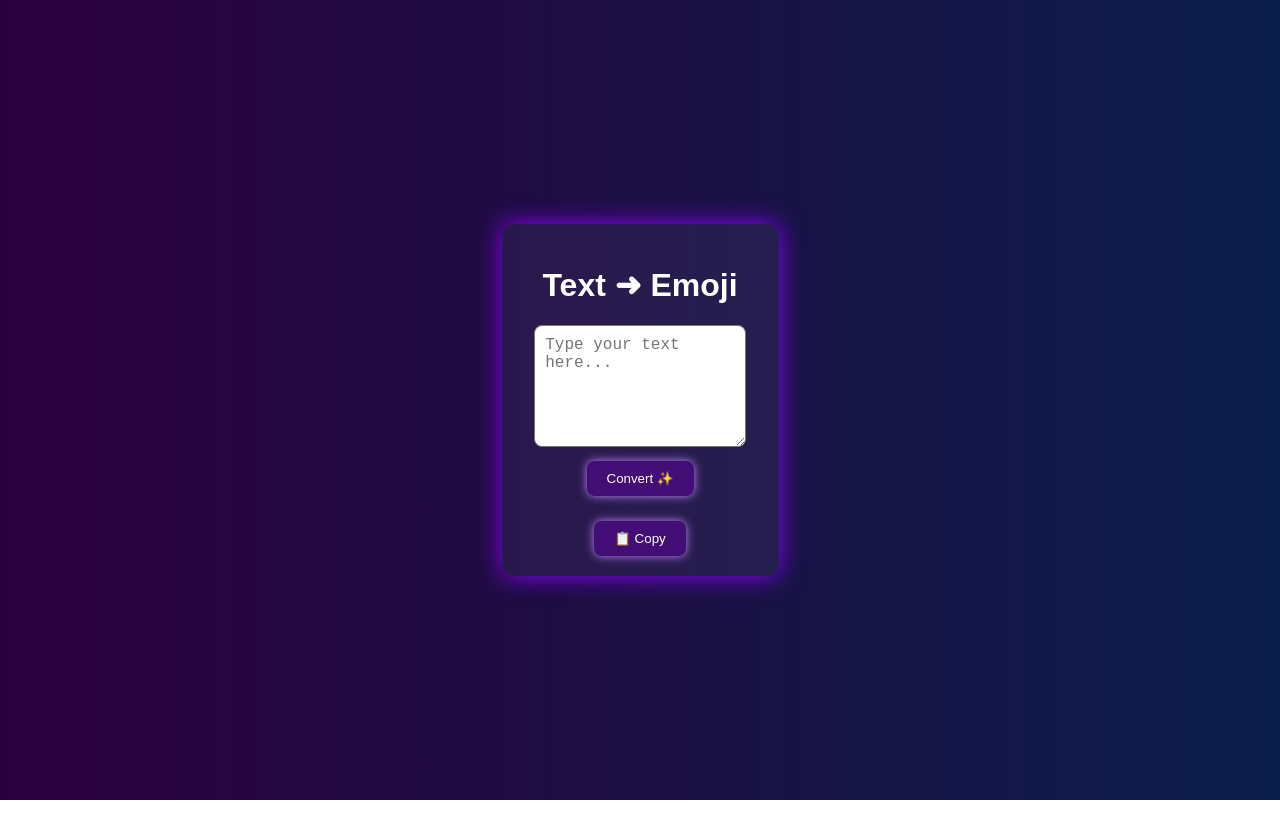
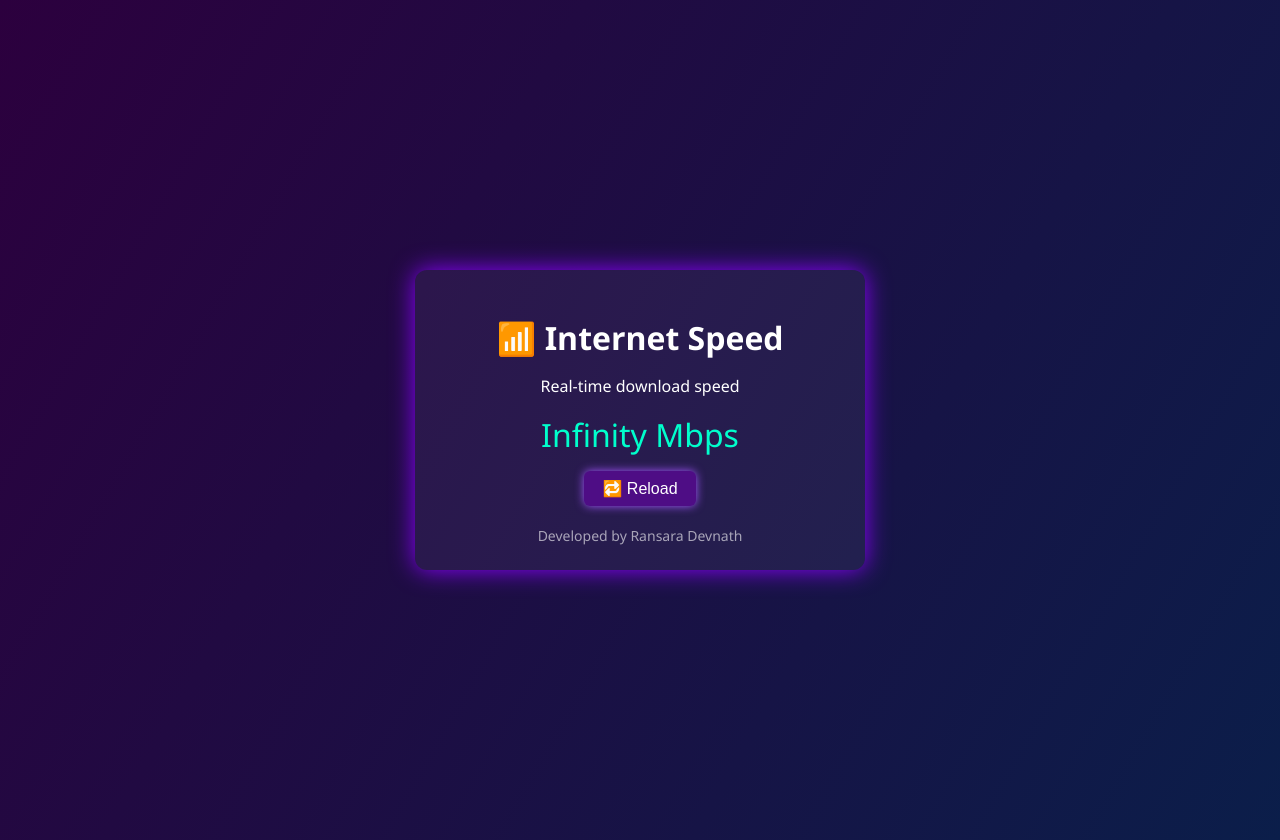
Before and after one commit to ransara-devnath/Qr-generator-, a plain HTML site: page index.html in a window 1280 px wide. Before the commit the page ends 800 px from the top, so only its background shows below. Drawn offline with Linux system fonts and the light colour scheme.

Commit message:
Add files via upload

```diff
--- a/index.html
+++ b/index.html
@@ -2,85 +2,103 @@
 <html lang="en">
 <head>
   <meta charset="UTF-8" />
-  <title>Text to Emoji Converter</title>
+  <meta name="viewport" content="width=device-width, initial-scale=1.0"/>
+  <title>Internet Speed Meter</title>
   <meta name="author" content="Ransara Devnath" />
   <style>
     body {
       margin: 0;
-      font-family: sans-serif;
-      background: linear-gradient(to right, #2c003e, #0b1e4a);
+      font-family: 'Segoe UI', sans-serif;
+      background: linear-gradient(120deg, #2c003e, #0b1e4a);
       color: #fff;
       display: flex;
       justify-content: center;
       align-items: center;
       height: 100vh;
-}
-.container {
       text-align: center;
       padding: 20px;
+}
+
+.meter-box {
+      background: rgba(255,255,255,0.05);
       border-radius: 12px;
-      background: rgba(255, 255, 255, 0.05);
+      padding: 25px;
       box-shadow: 0 0 25px #8b00ff;
+      max-width: 400px;
+      width: 100%;
 }
-    textarea {
-      width: 80%;
-      height: 100px;
-      border-radius: 8px;
-      padding: 10px;
+
+    h1 {
+      margin-bottom: 10px;
+}
+
+    #speed {
+      font-size: 32px;
+      margin-top: 10px;
+      color: #00ffcc;
+}
+
+.footer {
+      margin-top: 20px;
+      font-size: 14px;
+      opacity: 0.6;
+}
+
+    button {
+      margin-top: 15px;
+      padding: 8px 18px;
+      background: #4e0d85;
+      color: white;
+      border: none;
+      border-radius: 6px;
+      cursor: pointer;
+      box-shadow: 0 0 10px #a455ff;
       font-size: 16px;
 }
-    button {
-      margin-top: 10px;
-      background: #420d75;
-      border: none;
-      color: white;
-      padding: 10px 20px;
-      border-radius: 8px;
-      cursor: pointer;
-      box-shadow: 0 0 10px #c084fc;
-}
+
     button:hover {
       background: #673ab7;
-      box-shadow: 0 0 15px #b388ff;
+      box-shadow: 0 0 15px #c084fc;
 }
-    #outputEmoji {
-      margin-top: 15px;
-      font-size: 18px;
-      word-break: break-word;
+
+    @media screen and (max-width: 500px) {
+      h1 { font-size: 22px;}
+      #speed { font-size: 24px;}
 }
   </style>
 </head>
 <body>
-  <div class="container">
-    <h1>Text ➜ Emoji</h1>
-    <textarea id="inputText" placeholder="Type your text here..."></textarea><br>
-    <button onclick="convertText()">Convert ✨</button>
-    <div id="outputEmoji"></div>
-    <button onclick="copyText()">📋 Copy</button>
+  <div class="meter-box">
+    <h1>📶 Internet Speed</h1>
+    <p>Real-time download speed</p>
+    <div id="speed">--</div>
+    <button onclick="checkSpeed()">🔁 Reload</button>
+    <div class="footer">Developed by Ransara Devnath</div>
   </div>
 
   <script>
-    function convertText() {
-      const input = document.getElementById("inputText").value;
-      const emojiText = input
-.split("")
-.map(char => {
-          if (char.match(/[a-zA-Z]/)) {
-            return `:${char.toLowerCase()}:`;
-} else {
-            return char;
-}
-})
-.join(" ");
-      document.getElementById("outputEmoji").innerText = emojiText;
+    async function checkSpeed() {
+      const image = new Image();
+      const imageSize = 100000; // 100KB
+      const startTime = performance.now();
+      image.src = "https://upload.wikimedia.org/wikipedia/commons/3/3f/Fronalpstock_big.jpg?t=" + startTime;
+
+      image.onload = () => {
+        const endTime = performance.now();
+        const duration = (endTime - startTime) / 1000; // in seconds
+        const speedBps = imageSize / duration;
+        const speedKbps = speedBps / 1024;
+        const speedMbps = speedKbps / 1024;
+        document.getElementById("speed").textContent = speedMbps.toFixed(2) + " Mbps";
+};
+
+      image.onerror = () => {
+        document.getElementById("speed").textContent = "Unable to load";
+};
 }
 
-    function copyText() {
-      const output = document.getElementById("outputEmoji").innerText;
-      navigator.clipboard.writeText(output).then(() => {
-        alert("Emoji text copied!");
-});
-}
+    setInterval(checkSpeed, 5000); // auto-check every 5 sec
+    checkSpeed(); // initial check
   </script>
 </body>
 </html>
```
